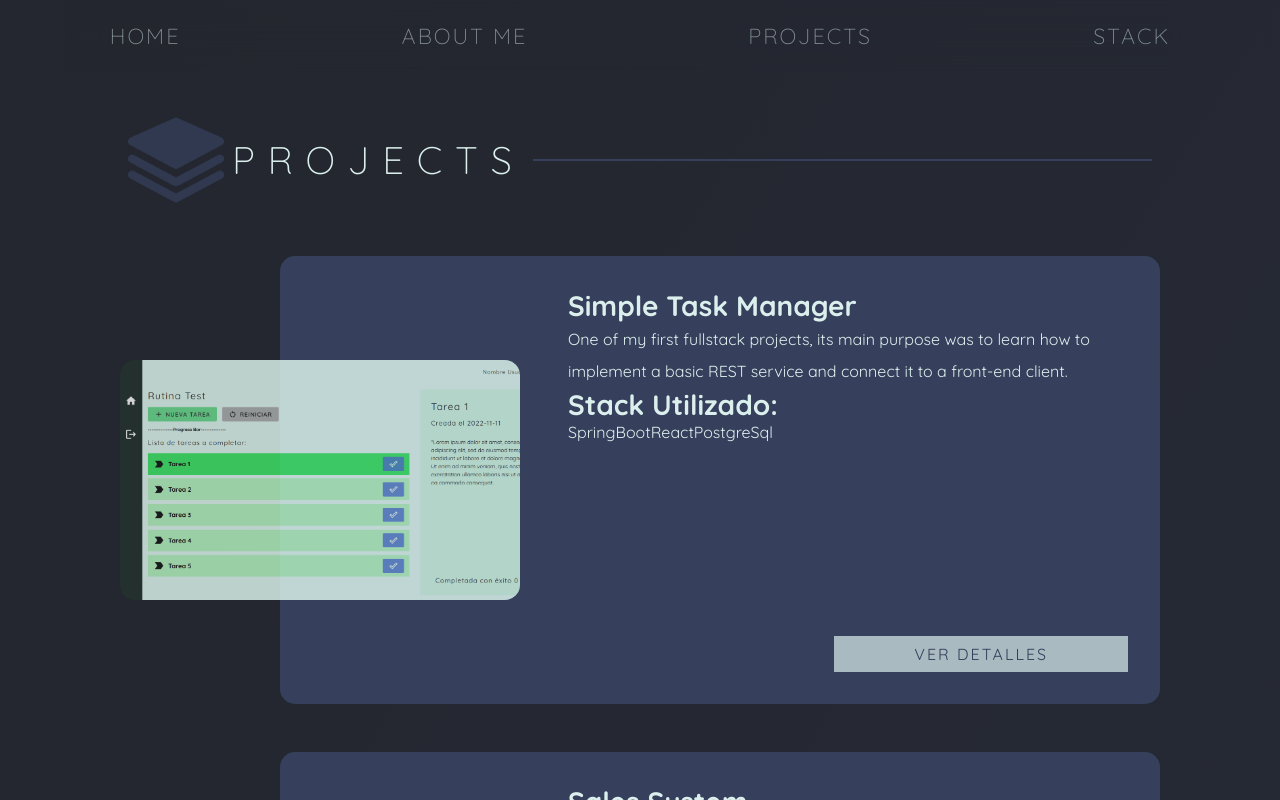
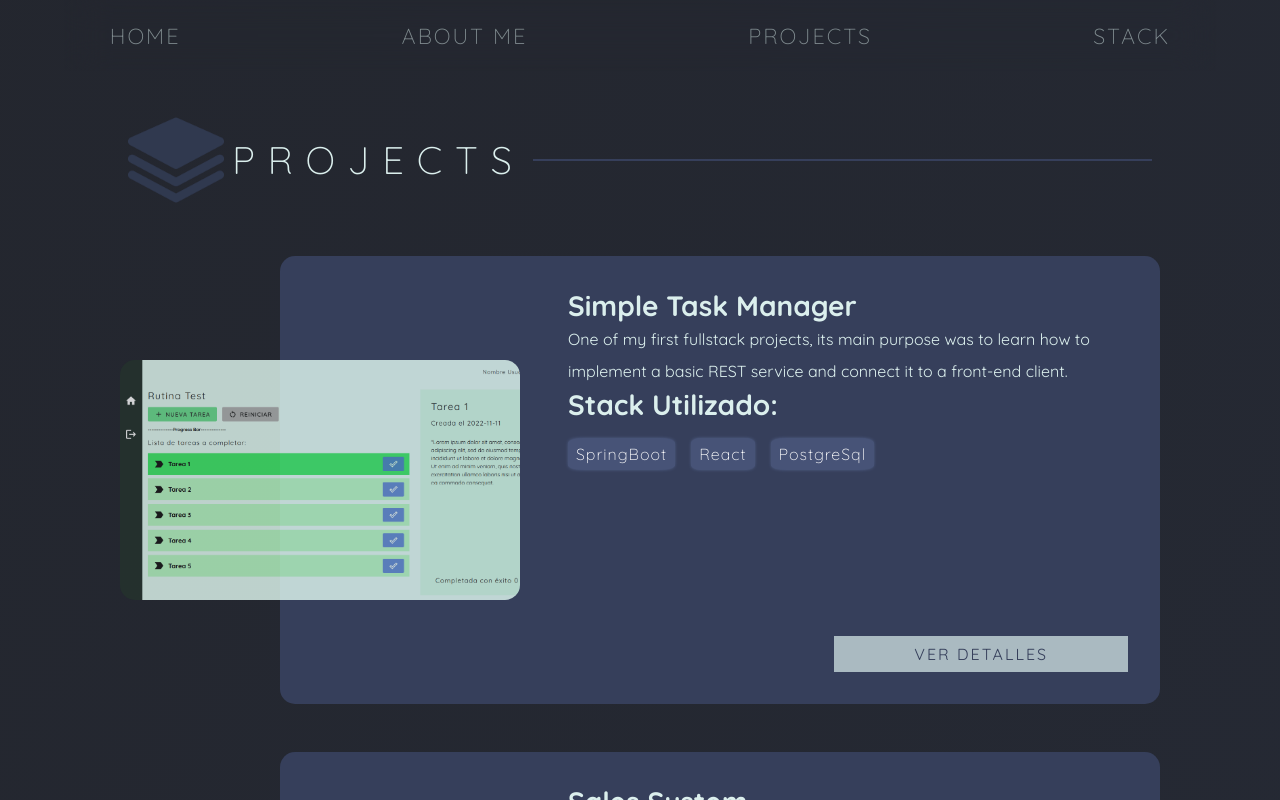
Before and after one commit to CristobalNPE/portfolio-react, a React (Vite) app: page /projects in a window 1280 px wide. Built offline with nearby package versions, Linux system fonts and the light colour scheme.

Commit message:
Fix styling for project cards stack pills

```diff
--- a/src/components/Project.jsx
+++ b/src/components/Project.jsx
@@ -1,11 +1,14 @@
 import React from 'react';
 import '../styles/Project.css'
 import {Link} from "react-router-dom";
+import StackPill from "./StackPill.jsx";
 
 const Project = (props) => {
     const backgroundImg = {
         backgroundImage: `url(${props.img})`
     }
+
+    const StackPillElements = () => props.stack.map(s => <StackPill name={s} style={"small"}/>)
     return (
         <div className="project-card">
             <div className="project-img" style={backgroundImg}></div>
@@ -16,7 +19,10 @@ const Project = (props) => {
                 {/*TODO: should create a object list that holds : img, title, description, array of tech used(stack) and genereate it through a small pill component*/}
 
                 <h3 className="project-title">Stack Utilizado:</h3>
-                {props.stack}
+                <div className="pills">
+                    {StackPillElements()}
+                </div>
+
 
                 <div className="btn-container">
                     <Link
--- a/src/components/StackPill.jsx
+++ b/src/components/StackPill.jsx
@@ -3,7 +3,7 @@ import "../styles/StackPill.css"
 
 const StackPill = (props) => {
     return (
-        <div className="stack-pill">
+        <div className={`${props.style === "small" ? "stack-pill-s" : "stack-pill"}`}>
             {props.name}
         </div>
     );
--- a/src/pages/Projects.jsx
+++ b/src/pages/Projects.jsx
@@ -8,6 +8,8 @@ import {motion} from "framer-motion"
 const Projects = () => {
 
     const [allProjects, setAllProjects] = useState(ProjectsData);
+
+
 
     const projectElements = () => {
         return allProjects.map(project => (
--- a/src/styles/StackPill.css
+++ b/src/styles/StackPill.css
@@ -13,3 +13,18 @@
     height: 2.2em;
     align-items: center;
 }
+
+.stack-pill-s{
+    background-color: rgba(131, 156, 217, 0.22);
+    display: flex;
+    width: fit-content;
+    padding: .3em .5em;
+    border-radius: 15%;
+    color: #FFFFFF;
+    font-weight:300;
+    box-shadow: 0 0 4px -2px #839cd9;
+    user-select: none;
+    letter-spacing: 1px;
+    height: 2em;
+    align-items: center;
+}
```
